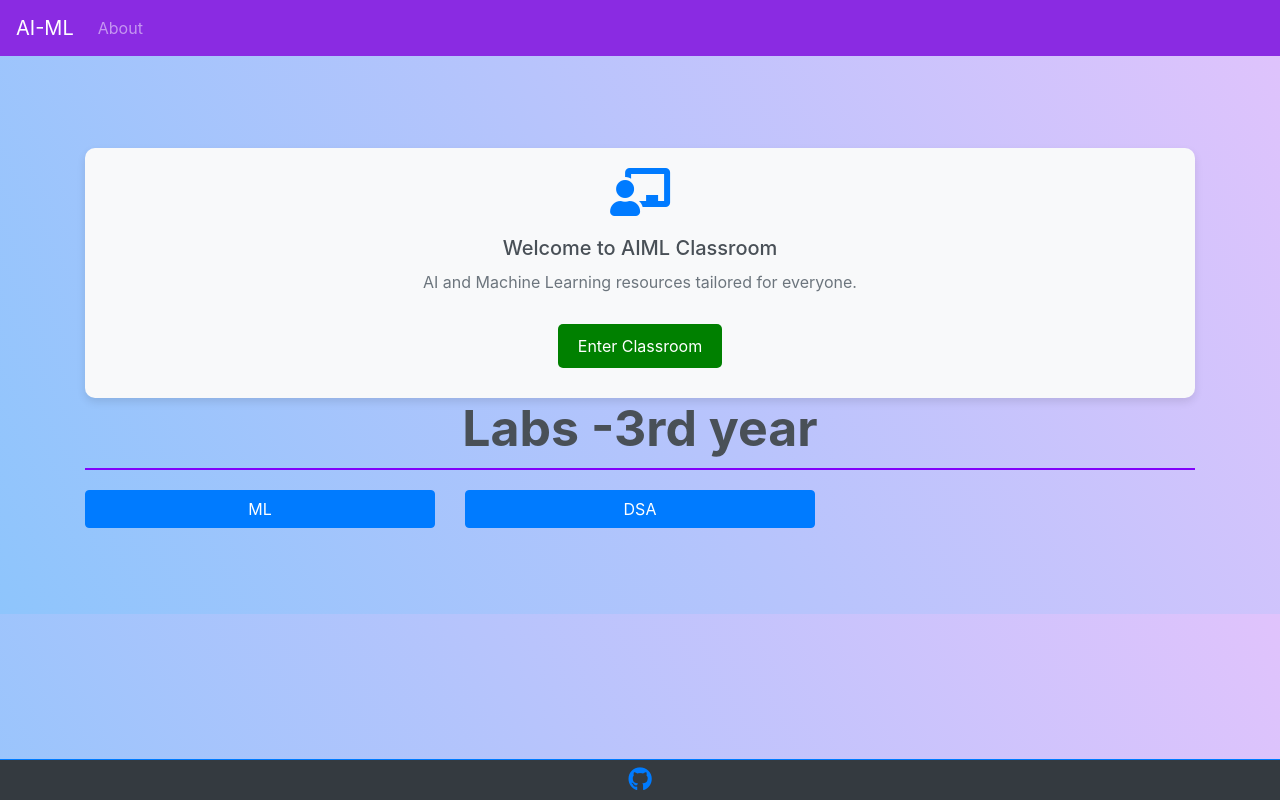
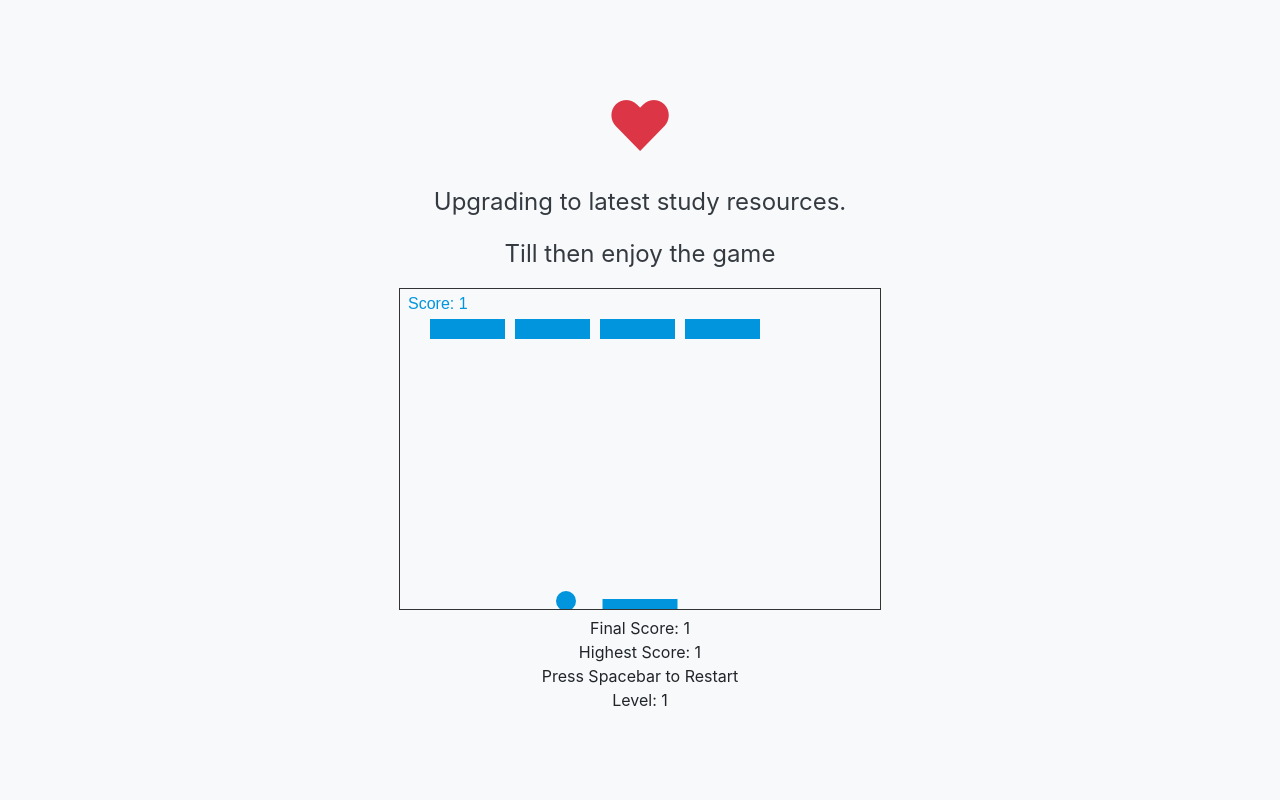
Before and after one commit to K-Ananthamoorthy/aiml-smvitm, a website: page public/index.html in a window 1280 px wide. Drawn offline with nearby package versions, Linux system fonts and the light colour scheme.

Commit message:
Update index.html

```diff
--- a/public/index.html
+++ b/public/index.html
@@ -2,268 +2,285 @@
 <html lang="en">
 <head>
   <meta charset="UTF-8">
-    <meta name="viewport" content="width=device-width, initial-scale=1, shrink-to-fit=no">
+  <meta name="viewport" content="width=device-width, initial-scale=1.0">
   <meta name="google-adsense-account" content="ca-pub-3267548468157685">
-    <title>AI-ML||Smvitm</title>
-    <link rel="icon" href="/media/logo_aiml.png" type="image/x-icon">
-
-    <!-- Bootstrap CSS -->
-    <link href="https://stackpath.bootstrapcdn.com/bootstrap/4.5.2/css/bootstrap.min.css" rel="stylesheet">
-    <!-- Font Awesome CSS for icons -->
-    <link rel="stylesheet" href="https://cdnjs.cloudflare.com/ajax/libs/font-awesome/5.15.1/css/all.min.css">
-    <link rel="stylesheet" href="/style/index.css">
+  <title>404 Not Found</title>
+  <link rel="icon" href="/favicon_package_v0.16/favicon.ico" type="image/x-icon">
+  <link rel="stylesheet" href="https://stackpath.bootstrapcdn.com/bootstrap/4.5.2/css/bootstrap.min.css">
   <style>
-        /* Additional styles here */
+    /* Custom CSS for the 404 page */
     body {
-            overflow-x: hidden; /* Prevent horizontal scrolling */
+      display: flex;
+      justify-content: center;
+      align-items: center;
+      height: 100vh;
+      background-color: #f8f9fa;
     }
-        .navbar {
-            background-color: blueviolet;
-            text-align: center;
-            transition: background-color 0.5s ease-in-out;
-        }
-        .navbar.navbar-scrolled {
-            background-color: #000;
-            box-shadow: 0 2px 4px rgba(0, 0, 0, 0.1);
-        }
-        .btn {
-            transition: transform 0.3s ease-in-out;
-        }
-        .btn:hover {
-            transform: scale(1.05);
-        }
-        .card {
-            background-color: #fff;
-            border-radius: 10px;
-            box-shadow: 0 4px 8px rgba(0, 0, 0, 0.1);
-            transition: box-shadow 0.3s ease-in-out;
-            margin-bottom: 20px;
-        }
-        .card:hover {
-            box-shadow: 0 6px 12px rgba(0, 0, 0, 0.2);
-            transform: translateY(-5px);
-        }
-        .footer {
-            background-color: #343a40;
-            color: #ffffff;
-            text-align: center;
-            padding: 2px 0;
-            position: fixed;
-            bottom: 0;
-            width: 100%;
-            opacity: 0.9;
-            border-top: 1px solid #007bff;
-            opacity: 0;
-            animation: fadeInUp 1s forwards 1s;
-        }
-        .footer-icons {
-            font-size: 24px;
-            margin: 0 10px;
-            color: #007bff;
-            transition: color 0.3s ease-in-out;
-        }
-        .footer-icons:hover {
-            color: #ffffff;
-        }
-        .cookie-banner {
-            position: fixed;
-            bottom: -100px;
-            left: 0;
-            width: 100%;
-            background-color: #343a40;
-            color: #ffffff;
-            padding: 10px;
-            text-align: center;
-            opacity: 0;
-            animation: slideInUp 1s forwards 2s;
-        }
-        .cookie-accept {
-            background-color: #007bff;
-            color: #ffffff;
-            border: none;
-            padding: 5px 10px;
-            font-size: 14px;
-            border-radius: 3px;
-            cursor: pointer;
-        }
-        .cookie-accept:hover {
-            background-color: #0056b3;
-        }
-        /* Add this CSS to your existing stylesheet */
-.aiml-classroom-card {
-    background-color: #f8f9fa; /* Adjust as needed */
-    padding: 20px;
-    border-radius: 10px;
-    box-shadow: 0 4px 8px rgba(0, 0, 0, 0.1);
-    transition: box-shadow 0.3s ease-in-out;
-}
-
-.aiml-classroom-card:hover {
-    box-shadow: 0 6px 12px rgba(0, 0, 0, 0.2);
-}
-
-.card-content {
+    .container {
       text-align: center;
     }
-
-.card-content i {
-    color: #007bff; /* Adjust icon color */
+    h1 {
+      font-size: 4em;
       margin-bottom: 20px;
+      color: #dc3545;
     }
-
-.card-content h5 {
-    margin-bottom: 10px;
+    h2{
+      font-size: medium;
     }
-
-.card-content p {
-    color: #6c757d; /* Adjust text color */
-    margin-bottom: 20px;
+    p {
+      font-size: 1.5em;
+      color: #343a40;
     }
-
-.card-content .btn {
-    font-size: 16px;
-    padding: 10px 20px;
+    @keyframes heartbeat {
+      0% {
+        transform: scale(1);
       }
-/* Style for the Labs heading */
-.labs-heading {
-            text-align: center;
-            font-weight: bold;
-            flex-wrap: wrap;
-            font-size: 50px;
-            border-bottom: 2px solid rgb(130, 2, 250);
-            padding-bottom: 10px;
-            margin-bottom: 20px;
+      25% {
+        transform: scale(1.1);
       }
-
-        @keyframes fadeInUp {
-            from {
-                opacity: 0;
-                transform: translateY(100px);
+      50% {
+        transform: scale(1);
       }
-            to {
-                opacity: 1;
-                transform: translateY(0);
+      75% {
+        transform: scale(1.1);
+      }
+      100% {
+        transform: scale(1);
       }
     }
-        @keyframes slideInUp {
-            from {
-                bottom: -100px;
+    .heartbeat {
+      animation: heartbeat 1.5s infinite;
     }
-            to {
-                bottom: 0;
-            }
+    canvas {
+      border: 1px solid #333;
+      touch-action: manipulation; /* To prevent double tap zooming */
     }
   </style>
 </head>
 <body>
-
-    <nav class="navbar navbar-expand-lg navbar-dark fixed-top">
-        <a class="navbar-brand" href="/">AI-ML</a>
-        <button class="navbar-toggler" type="button" data-toggle="collapse" data-target="#navbarSupportedContent" aria-controls="navbarSupportedContent" aria-expanded="false" aria-label="Toggle navigation">
-            <span class="navbar-toggler-icon"></span>
-        </button>
-
-        <div class="collapse navbar-collapse" id="navbarSupportedContent">
-            <ul class="navbar-nav mr-auto">
-                <!-- Add About page link -->
-                <li class="nav-item">
-                    <a class="nav-link" href="/about.html">About</a>
-                </li>
-            </ul>
-        </div>
-    </nav>
-
-<div class="container mt-5">
-
-    <div class="main">
-        <div class="aiml-classroom-card">
-            <div class="card-content">
-                <i class="fas fa-chalkboard-teacher fa-3x"></i>
-                <h5>Welcome to AIML Classroom</h5>
-                <p> AI and Machine Learning resources tailored for everyone.</p>
-                <a href="404.html" class="btn btn-green">Enter Classroom</a>
-            </div>
+  <div class="container">
+    <h1 class="heartbeat">❤ </h1>
+    <p>Upgrading to latest study resources.</p>
+    <p>Till then enjoy the game </p>
+    <canvas id="gameCanvas" width="480" height="320"></canvas>
+    <div id="finalScore" style="display: none;">Final Score: <span id="scoreDisplay"></span><br>Highest Score: <span id="highestScore"></span><br>Press Spacebar to Restart</div>
+    <div id="levelDisplay">Level: <span id="level">1</span></div>
   </div>
 
-    </div>
+  <script>
+    const canvas = document.getElementById("gameCanvas");
+    const ctx = canvas.getContext("2d");
 
-    <h3 class="labs-heading">Labs -3rd year</h3>
-    <div class="row mt-3">
-        <!-- <div class="col-md-4 col-sm-6 mb-3">
-            <div class="text-center">
-                <a href="/labs/csharp.html" class="btn btn-primary btn-block">C#</a>
-            </div>
-        </div>
-        <div class="col-md-4 col-sm-6 mb-3">
-            <div class="text-center">
-                <a href="/labs/dbms.html" class="btn btn-primary btn-block">DBMS</a>
-            </div>
-        </div>
-        <div class="col-md-4 col-sm-6 mb-3">
-            <div class="text-center">
-                <a href="/labs/cn.html" class="btn btn-primary btn-block">CN</a>
-            </div>
-        </div> -->
-        <div class="col-md-4 col-sm-6 mb-3">
-            <div class="text-center">
-                <a href="/labs/ml.html" class="btn btn-primary btn-block">ML</a>
-            </div>
-        </div>
-        <div class="col-md-4 col-sm-6 mb-3">
-            <div class="text-center">
-                <a href="/" class="btn btn-primary btn-block">DSA</a>
-            </div>
-        </div>
-    </div>
+    let prevscore = 0;
+    let level = 1;
+    let brickRowCount = 0 + level; // Initial number of rows + current level
+    const brickColumnCount = 5;
+    const brickWidth = 75;
+    const brickHeight = 20;
+    const brickPadding = 10;
+    const brickOffsetTop = 30;
+    const brickOffsetLeft = 30;
 
-    <!-- <h3 class="labs-heading">----------------------------------------------</h3>
+    let bricks = [];
+    for (let c = 0; c < brickColumnCount; c++) {
+      bricks[c] = [];
+      for (let r = 0; r < brickRowCount; r++) {
+        bricks[c][r] = { x: 0, y: 0, status: 1 };
+      }
+    }
 
-    <h3 class="labs-heading">Labs-2nd Year</h3>
-    <div class="row mt-3">
-        <div class="col-md-4 col-sm-6 mb-3">
-            <div class="text-center">
-                <a href="/labs/secondyearlab1.html" class="btn btn-primary btn-block">Lab1</a>
-            </div>
-        </div>
-    </div> -->
+    let ballRadius = 10;
+    let x = canvas.width / 2;
+    let y = canvas.height - 30;
+    let dx = 2;
+    let dy = -2;
+
+    let paddleHeight = 10;
+    let paddleWidth = 75;
+    let paddleX = (canvas.width - paddleWidth) / 2;
+
+    let rightPressed = false;
+    let leftPressed = false;
+
+    let score = 0;
+    let gameEnded = false;
+    let highestScore = 0; // Initialize highest score
+
+    // Load highest score from local storage
+    let storedHighestScore = localStorage.getItem("highestScore");
+    if (storedHighestScore !== null) {
+      highestScore = parseInt(storedHighestScore);
+      document.getElementById("highestScore").textContent = highestScore;
+    }
+
+    document.addEventListener("keydown", keyDownHandler, false);
+    document.addEventListener("keyup", keyUpHandler, false);
+    canvas.addEventListener("touchstart", touchStartHandler, false);
+    canvas.addEventListener("touchend", touchEndHandler, false);
+
+    function keyDownHandler(e) {
+      if (e.key === "d" || e.key === "D" || e.key === "ArrowRight") {
+        rightPressed = true;
+      } else if (e.key === "a" || e.key === "A" || e.key === "ArrowLeft") {
+        leftPressed = true;
+      } else if (e.keyCode === 32 && gameEnded) {
+        document.location.reload();
+        clearInterval(interval);
+      }
+    }
+
+    function keyUpHandler(e) {
+      if (e.key === "d" || e.key === "D" || e.key === "ArrowRight") {
+        rightPressed = false;
+      } else if (e.key === "a" || e.key === "A" || e.key === "ArrowLeft") {
+        leftPressed = false;
+      }
+    }
+
+    function touchStartHandler(e) {
+      const touchX = e.touches[0].clientX;
+      if (touchX > canvas.width / 2) {
+        rightPressed = true;
+      } else {
+        leftPressed = true;
+      }
+    }
+
+    function touchEndHandler(e) {
+      rightPressed = false;
+      leftPressed = false;
+    }
+
+    function collisionDetection() {
+      for (let c = 0; c < brickColumnCount; c++) {
+        for (let r = 0; r < brickRowCount; r++) {
+          let brick = bricks[c][r];
+          if (brick.status === 1) {
+            if (
+              x > brick.x &&
+              x < brick.x + brickWidth &&
+              y > brick.y &&
+              y < brick.y + brickHeight
+            ) {
+              dy = -dy;
+              brick.status = 0;
+              score++;
+              if (score === prevscore + brickRowCount * brickColumnCount) {
+                level++;
+                prevscore = score;
+                if (level > 1) {
+                  brickRowCount++; // Increase brick row count if level > 1
+                }
+                resetBall();
+                resetBricks();
+                document.getElementById("level").textContent = level;
+              }
+            }
+          }
+        }
+      }
+    }
 
 
-</div>
+    function drawScore() {
+      ctx.font = "16px Arial";
+      ctx.fillStyle = "#0095DD";
+      ctx.fillText("Score: " + score, 8, 20);
+    }
 
-<div class="footer">
-    <a href="" target="_blank" rel="noopener noreferrer">
-        <span class="footer-icons"><i class="fab fa-github"></i></span>
-    </a>
-</div>
+    function drawBall() {
+      ctx.beginPath();
+      ctx.arc(x, y, ballRadius, 0, Math.PI * 2);
+      ctx.fillStyle = "#0095DD";
+      ctx.fill();
+      ctx.closePath();
+    }
 
-<div class="cookie-banner" id="cookieBanner">
-    <p>This website uses cookies to ensure you get the best experience. <button class="cookie-accept" onclick="acceptCookies()">Accept</button></p>
-</div>
+    function drawPaddle() {
+      ctx.beginPath();
+      ctx.rect(paddleX, canvas.height - paddleHeight, paddleWidth, paddleHeight);
+      ctx.fillStyle = "#0095DD";
+      ctx.fill();
+      ctx.closePath();
+    }
 
-<!-- Bootstrap JS and Popper.js -->
-<script src="https://code.jquery.com/jquery-3.5.1.slim.min.js"></script>
-<script src="https://cdn.jsdelivr.net/npm/@popperjs/core@2.0.7/dist/umd/popper.min.js"></script>
-<script src="https://stackpath.bootstrapcdn.com/bootstrap/4.5.2/js/bootstrap.min.js"></script>
+    function drawBricks() {
+      for (let c = 0; c < brickColumnCount; c++) {
+        for (let r = 0; r < brickRowCount; r++) {
+          if (bricks[c][r].status === 1) {
+            let brickX = c * (brickWidth + brickPadding) + brickOffsetLeft;
+            let brickY = r * (brickHeight + brickPadding) + brickOffsetTop;
+            bricks[c][r].x = brickX;
+            bricks[c][r].y = brickY;
+            ctx.beginPath();
+            ctx.rect(brickX, brickY, brickWidth, brickHeight);
+            ctx.fillStyle = "#0095DD";
+            ctx.fill();
+            ctx.closePath();
+          }
+        }
+      }
+    }
 
-<script src="/script/index.js"></script>
-<script>
-    window.onload = function() {
-        var cb = document.getElementById('cookieBanner');
-        if (!localStorage.getItem('cookiesAccepted')) {
-            cb.style.display = 'block';
+    function draw() {
+      ctx.clearRect(0, 0, canvas.width, canvas.height);
+      drawBricks();
+      drawBall();
+      drawPaddle();
+      drawScore();
+      collisionDetection();
+
+      if (!gameEnded) {
+        if (x + dx > canvas.width - ballRadius || x + dx < ballRadius) {
+          dx = -dx;
+        }
+        if (y + dy < ballRadius) {
+          dy = -dy;
+        } else if (y + dy > canvas.height - ballRadius) {
+          if (x > paddleX && x < paddleX + paddleWidth) {
+            dy = -dy;
           } else {
-            cb.style.display = 'none';
+            gameEnded = true;
+            // Update highest score if needed
+            if (score > highestScore) {
+              highestScore = score;
+              localStorage.setItem("highestScore", highestScore);
+              document.getElementById("highestScore").textContent = highestScore;
             }
-    };
+            document.getElementById("finalScore").style.display = "block";
+            document.getElementById("scoreDisplay").textContent = score;
+          }
+        }
 
-    function acceptCookies() {
-        localStorage.setItem('cookiesAccepted', 'true');
-        document.getElementById('cookieBanner').style.display = 'none';
+        if (rightPressed && paddleX < canvas.width - paddleWidth) {
+          paddleX += 7;
+        } else if (leftPressed && paddleX > 0) {
+          paddleX -= 7;
         }
+
+        x += dx;
+        y += dy;
+      }
+    }
+
+    function resetBall() {
+      x = canvas.width / 2;
+      y = canvas.height - 30;
+      dx = 2;
+      dy = -2;
+    }
+
+    function resetBricks() {
+      bricks = [];
+      for (let c = 0; c < brickColumnCount; c++) {
+        bricks[c] = [];
+        for (let r = 0; r < brickRowCount; r++) {
+          bricks[c][r] = { x: 0, y: 0, status: 1 };
+        }
+      }
+    }
+
+    let interval = setInterval(draw, 10);
   </script>
-<!--Start of Tawk.to Script-->
-<script type="text/javascript" src="/script/tawk.js"></script>
-<!--End of Tawk.to Script-->
-
 </body>
 </html>
```
Lines whose indentation alone changed are shown as unchanged.
